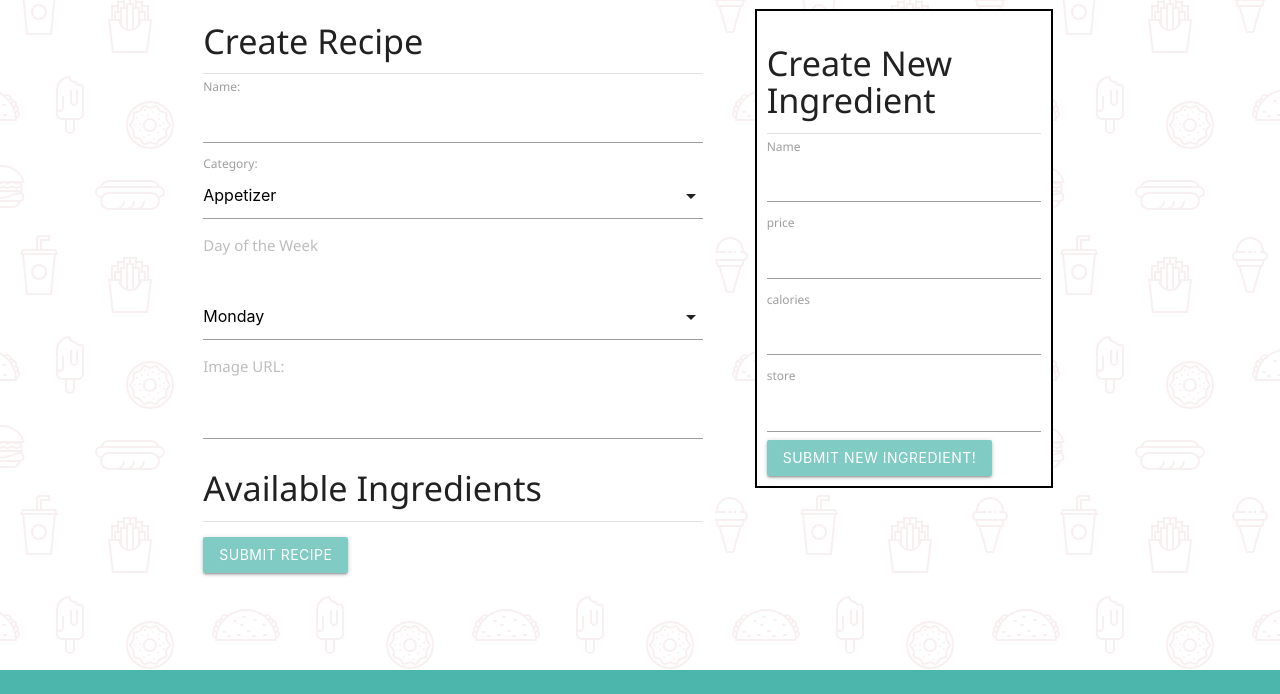
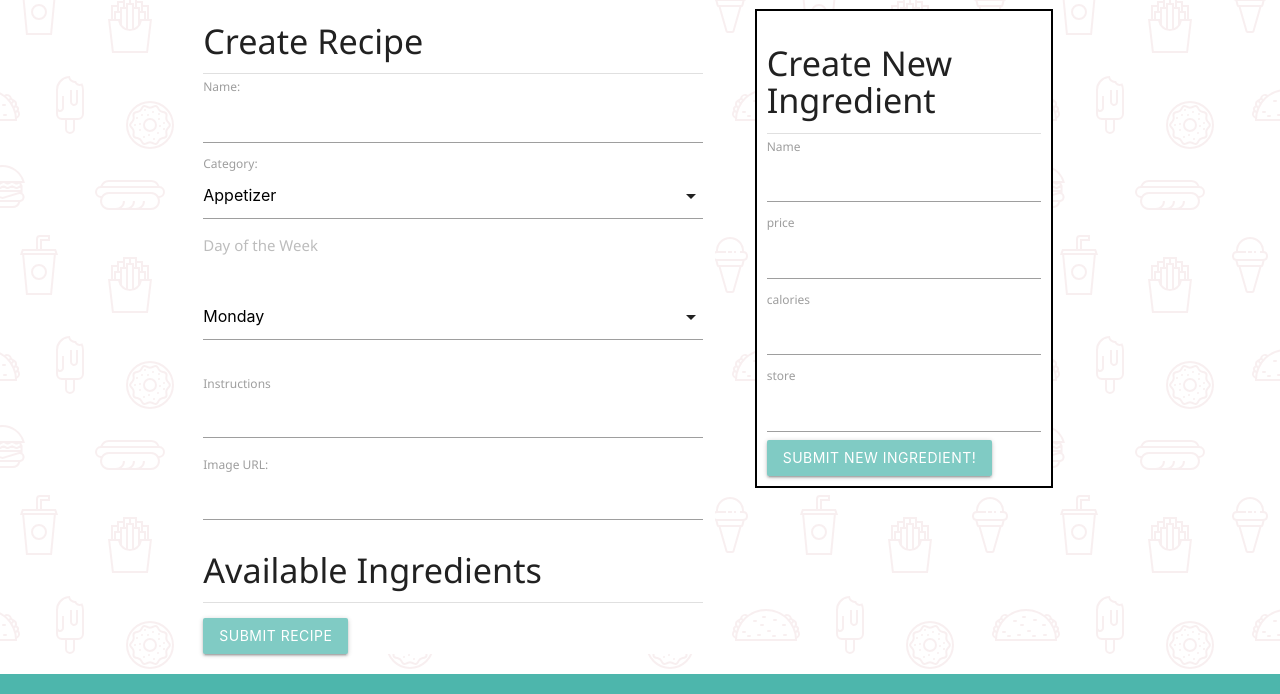
Before and after one commit to JuanitoDeLaTorre/Lucy_Meals, a Django app: page /recipes/create/ in a window 1280 px wide. Shown: the part 95-789 px from the top of the page. Run offline with Django 4.2, Linux system fonts and the light colour scheme; data that the repository does not hold is empty.

Commit message:
added instructions to recipe model

```diff
--- a/main_app/models.py
+++ b/main_app/models.py
@@ -41,8 +41,9 @@ class Recipe(models.Model):
     name = models.CharField(max_length=100, default="GABAGOOL")
     category = models.CharField(max_length=100, choices = CATEGORY, default="App")
     day_of_week = models.CharField(max_length=255, choices=DAYS, default ="To Be Determined")
-    img_url = models.URLField(max_length=300, default="")
+    img_url = models.URLField(max_length=300, default="https://i.pinimg.com/originals/f4/3d/55/f43d55d69d9e8f11ce20a79277cdfafc.jpg")
     ingredients = models.ManyToManyField(Ingredient)
+    instructions = models.TextField(default="")
     user = models.ForeignKey(User, on_delete=models.CASCADE, default=1)
     created_at = models.DateTimeField(auto_now_add=True)
 
--- a/main_app/templates/recipe_add.html
+++ b/main_app/templates/recipe_add.html
@@ -36,9 +36,14 @@
                             <option value="Sunday">Sunday</option>
                             <option value="TBD">To Be Determined</option>
                         </select>
+                        <br>
+
+                        <label for="textarea1">Instructions</label>
+                        <textarea id="textarea1" name = "instructions" class="materialize-textarea"></textarea>
+
+                        <br>
 
                         <label for="img_url">Image URL:</label>
-                        <p class = "grey-text text-lighten-1">Image URL:</p>
                         <input type="text" name="img_url" id="id_img_url">
 
                     <h4>Available Ingredients</h4>
@@ -86,6 +91,9 @@
         const cat = document.getElementById('id_category')
         M.FormSelect.init(cat)
 
+        // const text_area = document.getElementById('id_instructions')
+        // M.FormSelect.init(text_area)
+
         $(document).ready(()=> {
 
                 $.ajax({
@@ -122,13 +130,11 @@
                     calories: $('#calories').val(),
                     store: $('#store').val(),
                     csrfmiddlewaretoken: $('input[name=csrfmiddlewaretoken]').val()
-                }
-            })
-
-            setTimeout(()=>{
-                $.ajax({
+                },
+                success: ()=> {
+                    $.ajax({
                     type: "GET",
-                    url: "{% url 'home' %}",
+                    url: "{% url 'get_ingredients' %}",
                     success: (response)=> {
                         console.log(response)
                         $('#display-data').empty()
@@ -145,7 +151,30 @@
                         alert("An error has occurred!")
                     }
                 })
-            },1000)
+                }
+            })
+
+            // setTimeout(()=>{
+            //     $.ajax({
+            //         type: "GET",
+            //         url: "{% url 'get_ingredients' %}",
+            //         success: (response)=> {
+            //             console.log(response)
+            //             $('#display-data').empty()
+            //             for (let key in response.ingredients)
+            //             {
+            //                 // let temp = '<input type = "checkbox" value = "' + response.ingredients[key].name + '">'
+            //                 let temp = '<label><input type = "checkbox" name="' + response.ingredients[key].name + '"/><span>' + response.ingredients[key].name + '</span></label><br>'
+
+            //                 console.log(temp)
+            //                 $('#display-data').append(temp)
+            //             }
+            //         },
+            //         error: (response) => {
+            //             alert("An error has occurred!")
+            //         }
+            //     })
+            // },1000)
 
 
             $('#new_ing_form')[0].reset()
--- a/main_app/views.py
+++ b/main_app/views.py
@@ -196,10 +196,11 @@ def new_recipe(request):
     recipe_category = request.POST['category']
     recipe_day_of_week = request.POST['day_of_week']
     recipe_img_url = request.POST['img_url']
+    recipe_instructions = request.POST['instructions']
     recipe_user = request.user
 
     new_recipe = Recipe(name=recipe_name, category=recipe_category,
-                        day_of_week=recipe_day_of_week, img_url=recipe_img_url, user=recipe_user)
+                        day_of_week=recipe_day_of_week, img_url=recipe_img_url, instructions=recipe_instructions, user=recipe_user)
     new_recipe.save()
 
     recipe_obj = Recipe.objects.filter(name=recipe_name)[0]
```
Also changed, not shown: main_app/templates/detail.html (+10 -1 lines), main_app/migrations/0013_recipe_instructions.py (added).
